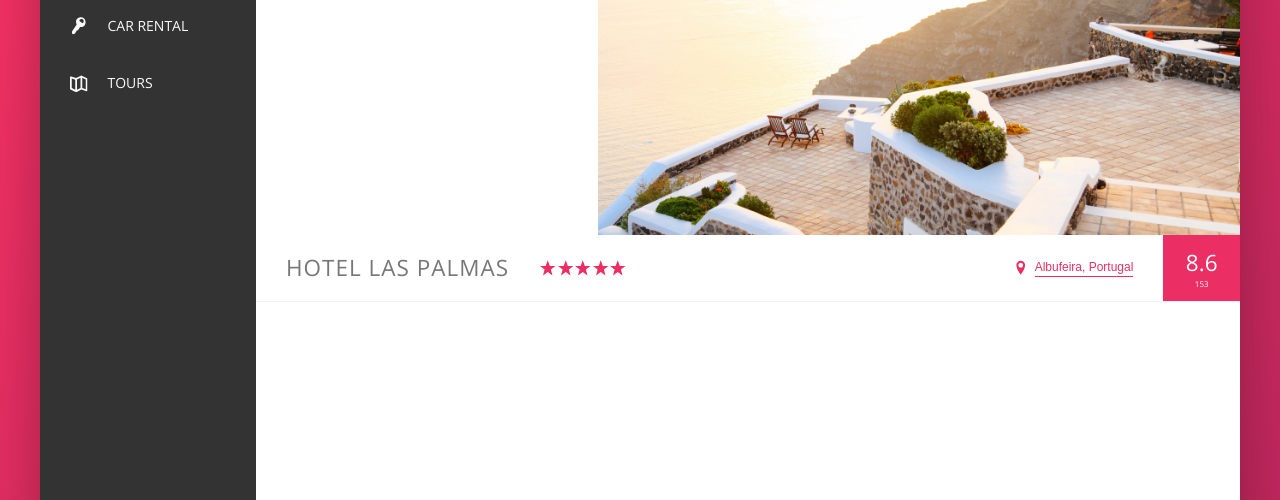
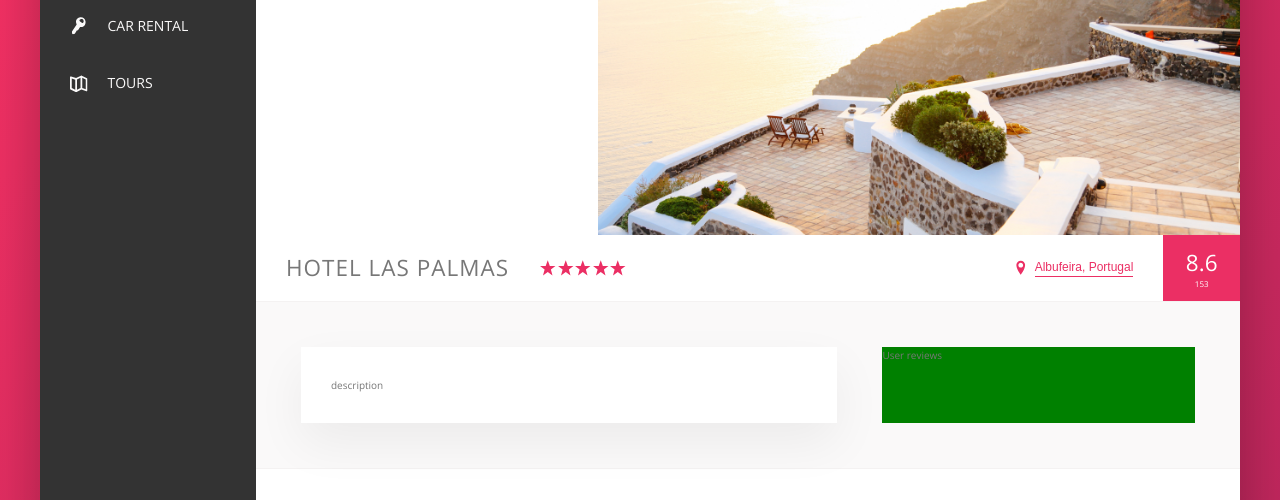
Before and after one commit to abby-wankenobi/flexbox, a website: page index.html in a window 1280 px wide. Shown: the part 300-800 px from the top of the page. Drawn offline with nearby package versions, Linux system fonts and the light colour scheme.

Commit message:
detail box setup

```diff
--- a/index.html
+++ b/index.html
@@ -141,6 +141,16 @@
 
             </div>
 
+            <div class="detail">
+              <div class="description">
+                description
+              </div>
+
+              <div class="user-reviews">
+                User reviews
+              </div>
+            </div>
+
           </main>
         </div>
 
--- a/sass/_base.scss
+++ b/sass/_base.scss
@@ -15,6 +15,11 @@
   --color-grey-dark-3: #999;
 
   --shadow-dark: 0 2rem 6rem rgba(0,0,0,.3);
+  --shadow-light: 0 2rem 5rem rgba(0,0,0,.06);
+
+  --line: 1px solid var(--color-grey-light-2);
+
+
 }
 
 * {
--- a/sass/_components.scss
+++ b/sass/_components.scss
@@ -215,7 +215,7 @@
 .overview {
   display: flex;
   align-items: center;
-  border-bottom: 1px solid var(--color-grey-light-2);
+  border-bottom: var(--line);
 
   &__heading {
     font-size: 2.25rem;
--- a/sass/_layout.scss
+++ b/sass/_layout.scss
@@ -11,7 +11,7 @@
   font-size: 1.4rem;
   height: 7rem;
   background-color: #fff;
-  border-bottom: 1px solid var(--color-grey-light-2);
+  border-bottom: var(--line);
 
   display: flex;
   justify-content: space-between;
@@ -42,3 +42,24 @@
   flex: 1;
   //element will grow as much as it can
 }
+
+
+.detail {
+  display: flex;
+  padding: 4.5rem;
+  background-color: var(--color-grey-light-1);
+  border-bottom: var(--line);
+}
+
+.description {
+  background-color: #fff;
+  box-shadow: var(--shadow-light);
+  padding: 3rem;
+  flex: 0 0 60%;
+  margin-right: 4.5rem;
+}
+
+.user-reviews {
+  background-color: green;
+  flex: 1;
+}
```
Also changed, not shown: css/style.css.
